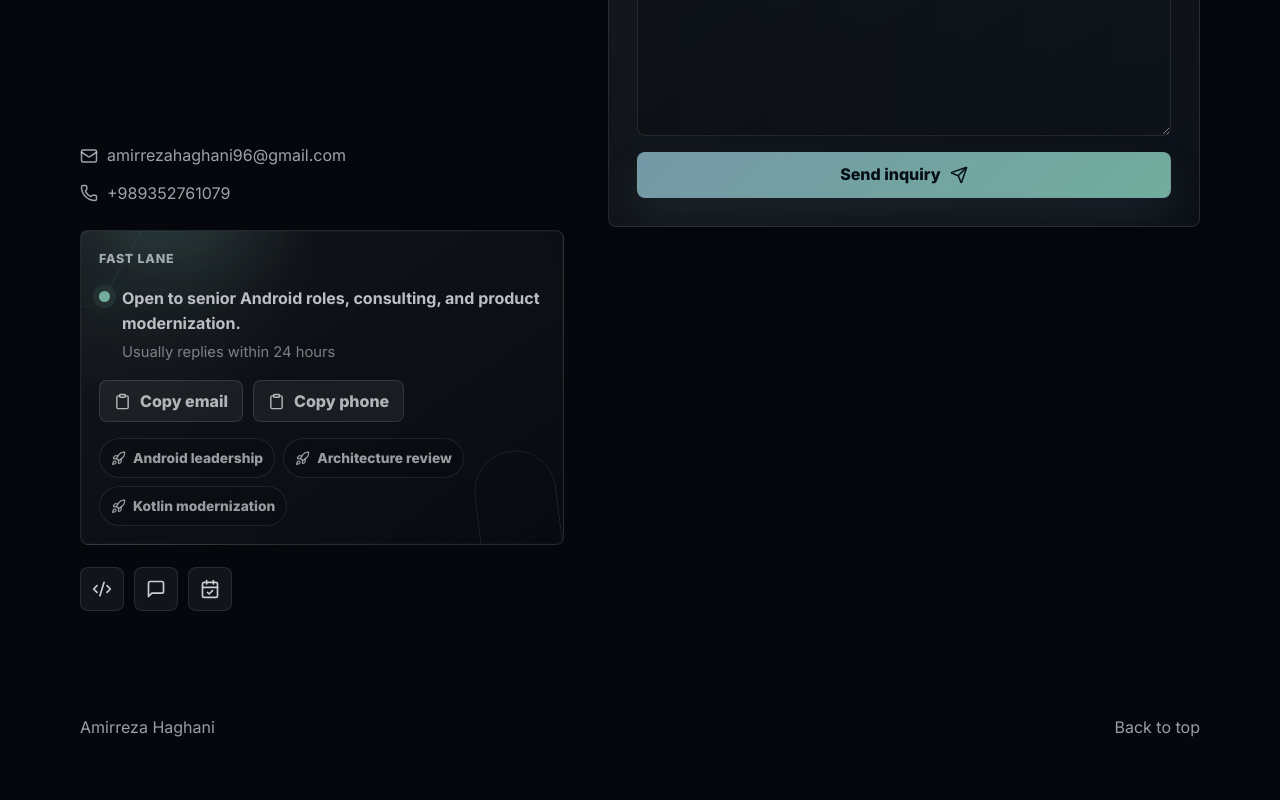
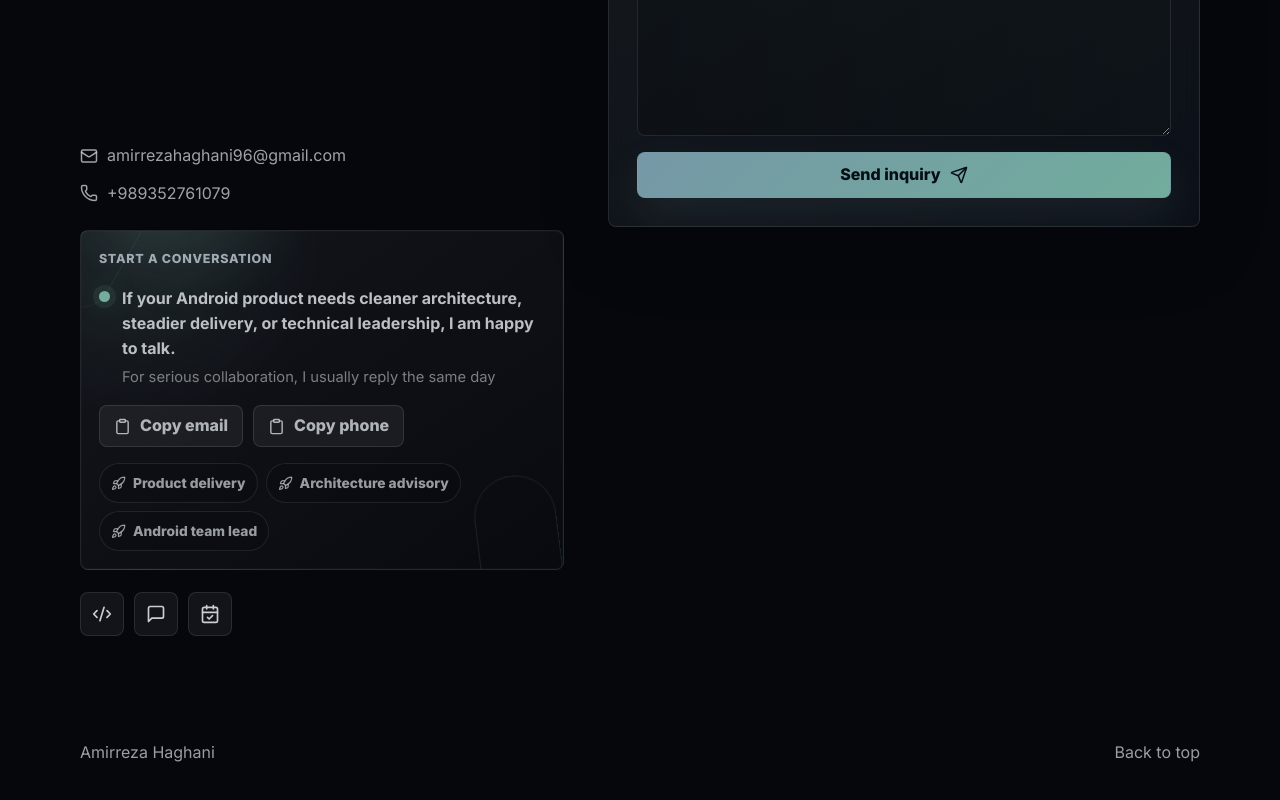
Before and after one commit to amirrezaHaghani/My-Portfolio, a Vue app: page / in a window 1280 px wide. Shown: the part 8513-9313 px from the top of the page. Built offline with nearby package versions, Linux system fonts and the light colour scheme.

Commit message:
Refine contact panel copy

```diff
--- a/src/components/ContactSection.vue
+++ b/src/components/ContactSection.vue
@@ -15,15 +15,15 @@ const contactLabels = computed(() =>
   isFa.value
     ? fa.contact
     : {
-        availability: 'Open to senior Android roles, consulting, and product modernization.',
-        response: 'Usually replies within 24 hours',
-        quickTitle: 'Fast lane',
+        availability: 'If your Android product needs cleaner architecture, steadier delivery, or technical leadership, I am happy to talk.',
+        response: 'For serious collaboration, I usually reply the same day',
+        quickTitle: 'Start a conversation',
         copyEmail: 'Copy email',
         copyPhone: 'Copy phone',
         copiedEmail: 'Email copied.',
         copiedPhone: 'Phone number copied.',
         github: 'View GitHub',
-        chips: ['Android leadership', 'Architecture review', 'Kotlin modernization'],
+        chips: ['Product delivery', 'Architecture advisory', 'Android team lead'],
       },
 );
 
--- a/src/data/i18n.ts
+++ b/src/data/i18n.ts
@@ -226,15 +226,15 @@ export const fa = {
   contact: {
     eyebrow: 'تماس',
     title: 'اگر درباره محصول اندرویدی، معماری یا همکاری فنی صحبت داریم، خوشحال می‌شوم در ارتباط باشیم.',
-    availability: 'برای همکاری‌های ارشد اندروید، مشاوره معماری و مدرن‌سازی محصول آماده گفت‌وگو هستم.',
-    response: 'معمولاً کمتر از ۲۴ ساعت پاسخ می‌دهم',
-    quickTitle: 'مسیر سریع',
+    availability: 'اگر محصول اندرویدی‌تان به معماری تمیزتر، توسعه مطمئن‌تر یا لید فنی نیاز دارد، خوشحال می‌شوم صحبت کنیم.',
+    response: 'برای همکاری‌های جدی معمولاً در همان روز پاسخ می‌دهم',
+    quickTitle: 'شروع گفتگو',
     copyEmail: 'کپی ایمیل',
     copyPhone: 'کپی شماره',
     copiedEmail: 'ایمیل کپی شد.',
     copiedPhone: 'شماره کپی شد.',
     github: 'مشاهده GitHub',
-    chips: ['لید فنی اندروید', 'بازبینی معماری', 'مدرن‌سازی Kotlin'],
+    chips: ['توسعه محصول', 'مشاوره معماری', 'لید تیم اندروید'],
     labels: {
       name: 'نام',
       email: 'ایمیل',
```
